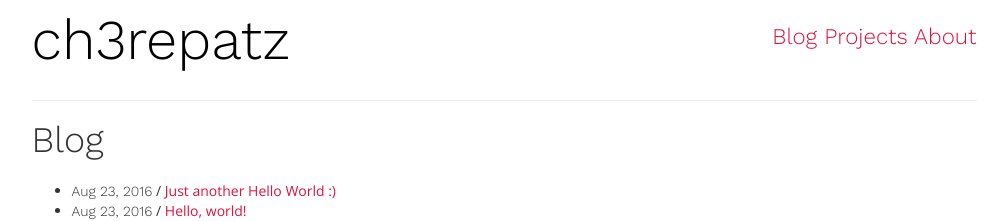
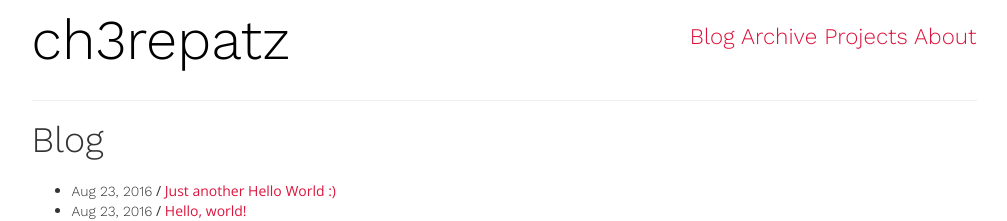
Before and after one commit to ch3repatz/ch3repatz.github.io, a Jekyll site: the page built from index.html, in a window 1280 px wide. Shown: the top 221 px of the page, without its empty margins (136-1143 px from the left). Built offline with Jekyll 4.4.1, drawn with Linux system fonts in a browser that asks for light colours.

Commit message:
Update default.html

```diff
--- a/_layouts/default.html
+++ b/_layouts/default.html
@@ -126,6 +126,7 @@
     		</div>
     		<div class="col-md-6 top_menu">
 			<a href="{{ site.url }}">Blog</a>
+			<a href="{{ site.url }}/archive/">Archive</a>
 			<a href="{{ site.url }}/projects/">Projects</a>
 			<a href="{{ site.url }}/about/">About</a>
 		</div>
```
